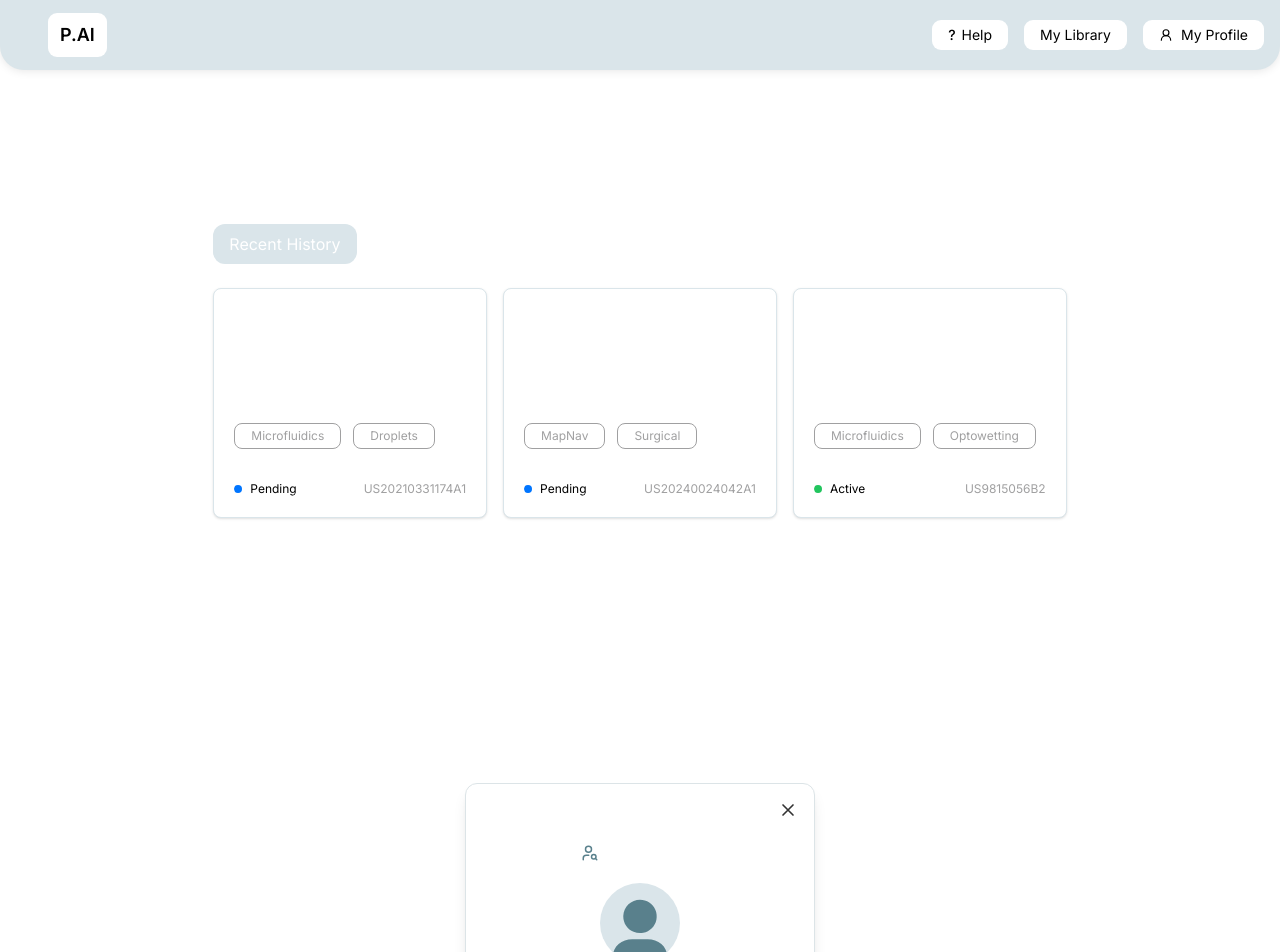
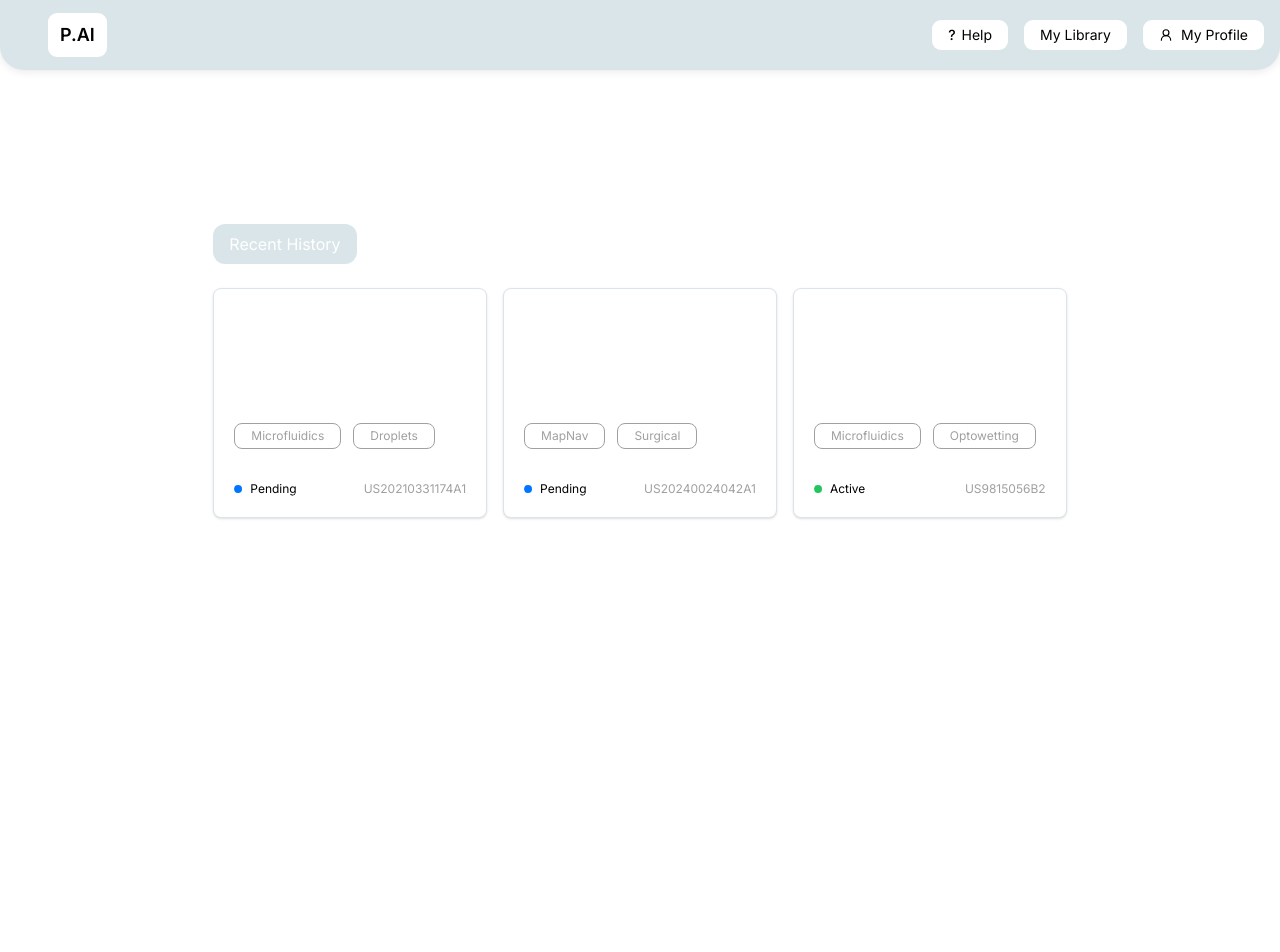
Before and after one commit to Martinlacsamana/patent-analyzer, a Next.js app: page /library in a window 1280 px wide. Shown: the top 952 px of the page. After the commit the page ends 800 px from the top, so only its background shows below. Built offline with nearby package versions, Linux system fonts and the light colour scheme.

Commit message:
Forgot to remove modal from one of the pages for testing

```diff
--- a/app/library/page.tsx
+++ b/app/library/page.tsx
@@ -93,7 +93,7 @@ export default function Library() {
         <SelectFromFolder onClose={() => setIsModalVisible(false)} />
       </div>
       )}
-      <MyProfile/>
+
 
 
 
```
